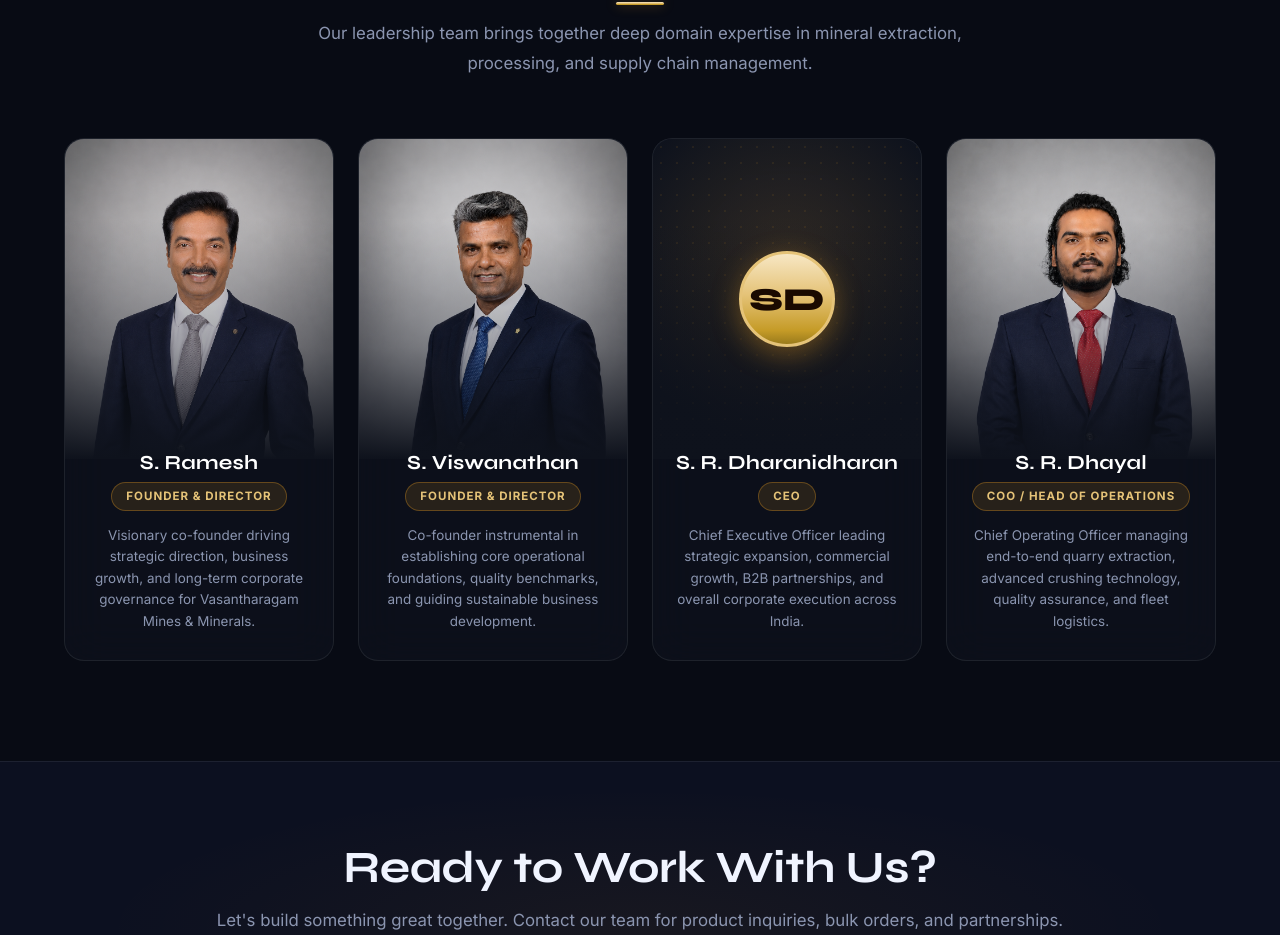
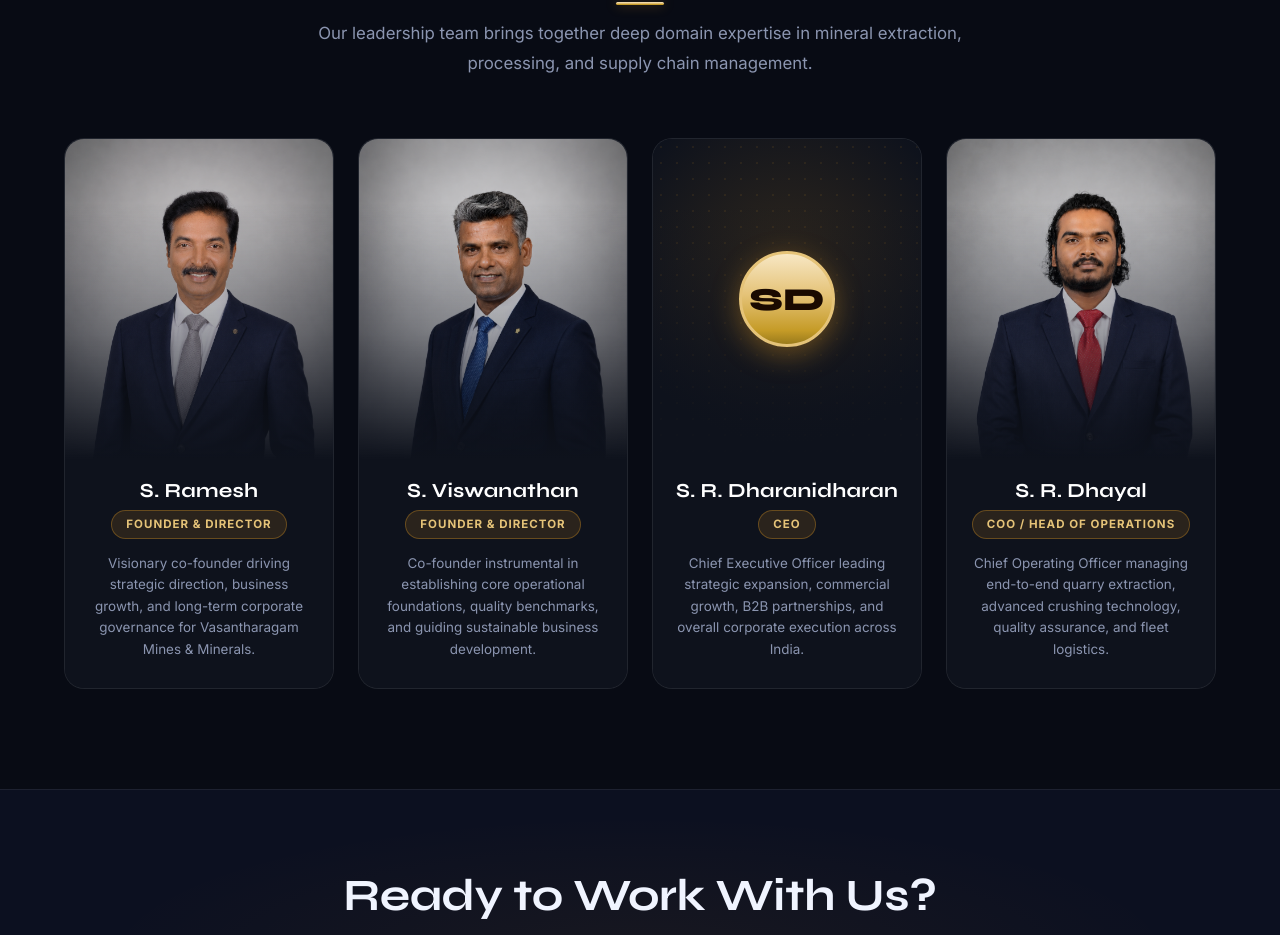
Before and after one commit to alphery-server/mines-website, a React (Vite) app: page /about in a window 1280 px wide. Shown: the part 4900-5835 px from the top of the page. Built offline with nearby package versions, Linux system fonts and the light colour scheme.

Commit message:
Fix hover line artifact on leadership cards

```diff
--- a/src/pages/About.css
+++ b/src/pages/About.css
@@ -220,15 +220,16 @@
 }
 
 .leader-card {
-  background: rgba(14, 18, 28, 0.75);
+  background: #0e121c;
   border: 1px solid rgba(255, 255, 255, 0.08);
   border-radius: var(--radius-lg);
   overflow: hidden;
   display: flex;
   flex-direction: column;
   transition: transform 0.4s cubic-bezier(0.2, 0.8, 0.2, 1), border-color 0.4s ease, box-shadow 0.4s ease;
-  backdrop-filter: blur(20px);
   position: relative;
+  backface-visibility: hidden;
+  transform: translateZ(0);
 }
 
 .leader-card:hover {
@@ -242,7 +243,7 @@
   height: 320px;
   position: relative;
   overflow: hidden;
-  background: linear-gradient(180deg, rgba(28, 36, 54, 0.5) 0%, rgba(12, 16, 26, 0.95) 100%);
+  background: #0e121c;
 }
 
 .leader-img {
@@ -252,6 +253,7 @@
   object-position: top center;
   display: block;
   transition: transform 0.6s cubic-bezier(0.2, 0.8, 0.2, 1);
+  will-change: transform;
 }
 
 .leader-card:hover .leader-img {
@@ -261,7 +263,7 @@
 .leader-image-gradient {
   position: absolute;
   inset: 0;
-  background: linear-gradient(to top, rgba(14, 18, 28, 1) 0%, rgba(14, 18, 28, 0.4) 35%, transparent 75%);
+  background: linear-gradient(to top, #0e121c 0%, rgba(14, 18, 28, 0.4) 40%, transparent 80%);
   pointer-events: none;
 }
 
@@ -271,7 +273,7 @@
   display: flex;
   align-items: center;
   justify-content: center;
-  background: radial-gradient(circle at 50% 40%, rgba(245, 166, 35, 0.14) 0%, rgba(14, 18, 28, 0.95) 75%);
+  background: radial-gradient(circle at 50% 40%, rgba(245, 166, 35, 0.14) 0%, #0e121c 75%);
   position: relative;
 }
 
@@ -306,14 +308,14 @@
 }
 
 .leader-info {
-  padding: 16px 22px 28px;
+  padding: 20px 22px 28px;
   display: flex;
   flex-direction: column;
   flex-grow: 1;
   text-align: center;
   position: relative;
   z-index: 2;
-  margin-top: -24px;
+  background: #0e121c;
 }
 
 .leader-info h4 {
```
